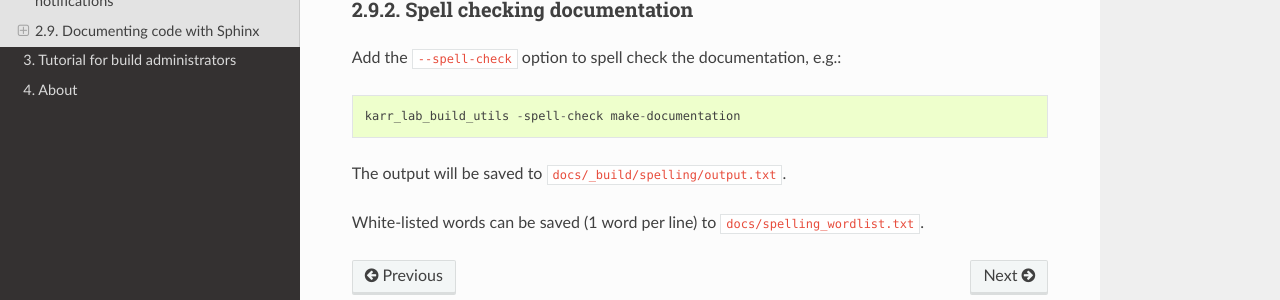
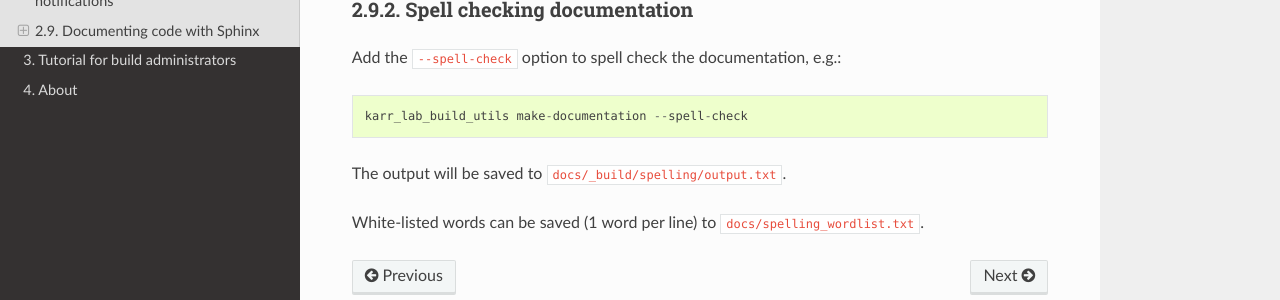
Before and after one commit to KarrLab/karr_lab_build_utils, a Sphinx documentation site: the page built from docs/tutorial_developers.rst, in a window 1280 px wide and 900 px high, scrolled down 3791 px. Shown: the part 495-795 px from the top of the window. Built offline with Sphinx 7.4.7 and the Read the Docs theme 2.0.0, drawn with Linux system fonts in a browser that asks for light colours; pages that are not in the unit, such as notebooks, are missing from menus.

```diff
--- a/docs/tutorial_developers.rst
+++ b/docs/tutorial_developers.rst
@@ -177,7 +177,7 @@ Spell checking documentation
 
 Add the ``--spell-check`` option to spell check the documentation, e.g.::
 
-    karr_lab_build_utils -spell-check make-documentation
+    karr_lab_build_utils make-documentation --spell-check
 
 The output will be saved to ``docs/_build/spelling/output.txt``.
 
```
